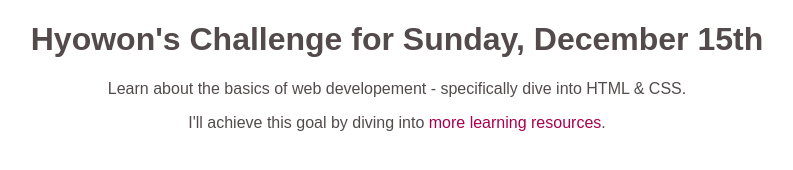
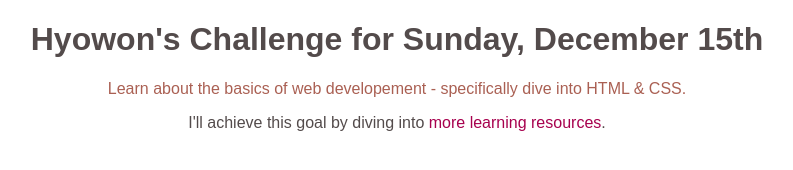
Before and after one commit to hyoleng/100-Days-of-Web-Development, a plain HTML site: page index.html in a window 1280 px wide. Shown: the whole page, without its empty margins (243-1036 px from the left). Drawn offline with Linux system fonts and the light colour scheme.

Commit message:
4일차 - ID 선택자로 단일 요소 선택

```diff
--- a/index.html
+++ b/index.html
@@ -6,7 +6,7 @@
   </head>
   <body>
     <h1>Hyowon's Challenge for Sunday, December 15th</h1>
-    <p>
+    <p id="todays-challenge">
       Learn about the basics of web developement - specifically dive into HTML &
       CSS.
     </p>
--- a/styles.css
+++ b/styles.css
@@ -18,3 +18,7 @@ h1 {
 a:hover {
   text-decoration: underline;
 }
+
+#todays-challenge {
+  color: rgb(170, 96, 83);
+}
```
Lines whose indentation alone changed are shown as unchanged.
